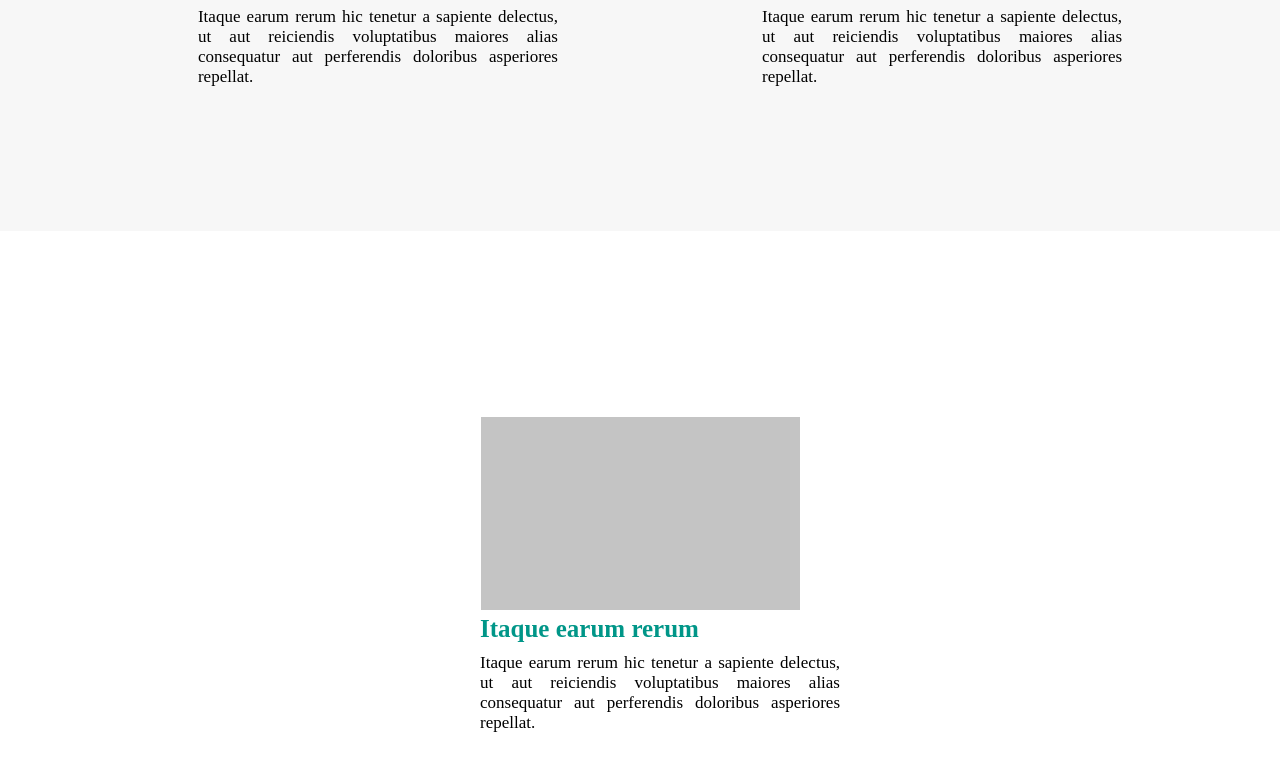
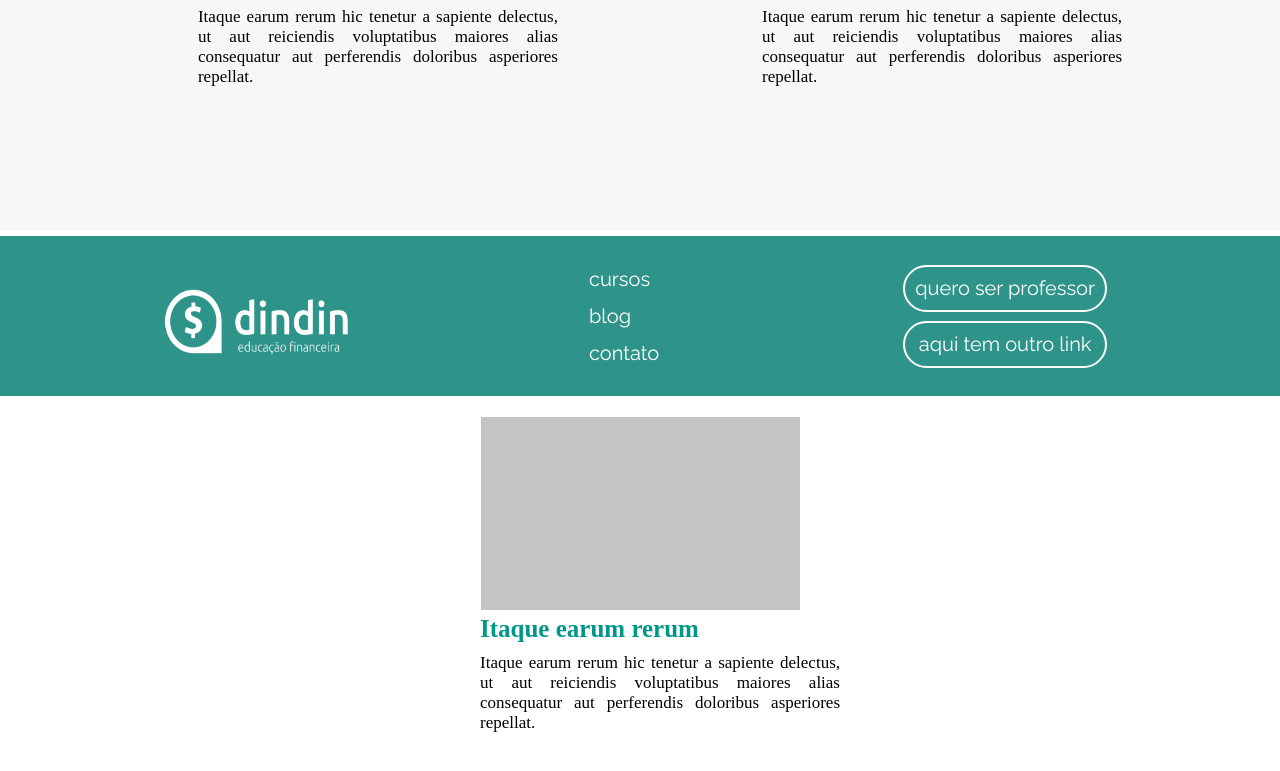
Before and after one commit to Franklin-Front-end/fron-end2, a plain HTML site: page index.html in a window 1280 px wide. Shown: the part 2849-3620 px from the top of the page. Drawn offline with Linux system fonts and the light colour scheme.

Commit message:
add footer

```diff
--- a/css/style.css
+++ b/css/style.css
@@ -300,3 +300,74 @@
     width: 319px;
     height: 193px;
 }
+
+#footer {
+    width: 100%;
+    padding: 0;
+    flex-direction: column;
+    align-content: center;
+    align-items: center;
+    background-color: #2e948a;
+    display: flex;
+    flex-direction: row;
+    justify-content: space-around;
+    font-family: 'Segoe UI';
+    padding: 50px;
+    position: absolute;
+    width: max-content;
+    height: 160px;
+    left: 0px;
+    top: 3085px;
+    width: 100%;
+}
+
+#footer img {
+    margin-top: 15px;
+    width: 190px;
+    height: 70px;
+}
+
+#footer .nav ul {
+    display: flex;
+    flex-direction: column;
+    margin-top: 15px;
+    margin-bottom: 15px;
+
+
+}
+
+#footer .nav ul a {
+  text-decoration: none;
+
+}
+
+#footer .sec5 ul a {
+    text-decoration: none;
+
+}
+
+#footer .nav ul li {
+    display: flex;
+    font-weight: 400;
+    font-size: 20px;
+    line-height: 23px;
+    color: #FFFFFF;
+    align-items: space-between;
+    align-content: space-around;
+    padding: 7px;
+}
+
+#footer .sec5 ul li {
+
+    font-weight: 400;
+    font-size: 20px;
+    line-height: 23px;
+    text-align: center;
+    color: #FFFFFF;
+    border: 2px solid #FFFFFF;
+    border-radius: 62px;
+    box-sizing: border-box;
+    padding: 10px;
+    margin: 9px;
+    list-style: none;
+}
--- a/index.html
+++ b/index.html
@@ -132,9 +132,25 @@
             </h1>
         </article>
     </section>
-    <footer>
+    <footer id="footer">
+        <section>
+            <img src="./imagens/logo-footer.png" alt="">
+        </section>
+        <section class="nav">
+            <ul>
+               <a href="./"><li>cursos</li></a>
+               <a href="./"><li>blog</li></a>
+               <a href="./"><li>contato</li></a>
+            </ul>
+        </section>
+        <section class="sec5">
+            <ul>
+               <a href="./"><li>quero ser professor</li></a>
+               <a href="./"><li>aqui tem outro link</li></a>
+            </ul>
+        </section>
+    </footer>
 
-    </footer>
 </body>
 
 </html>
```
